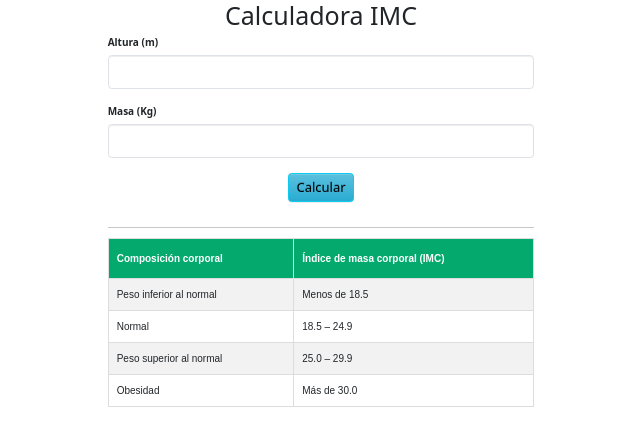
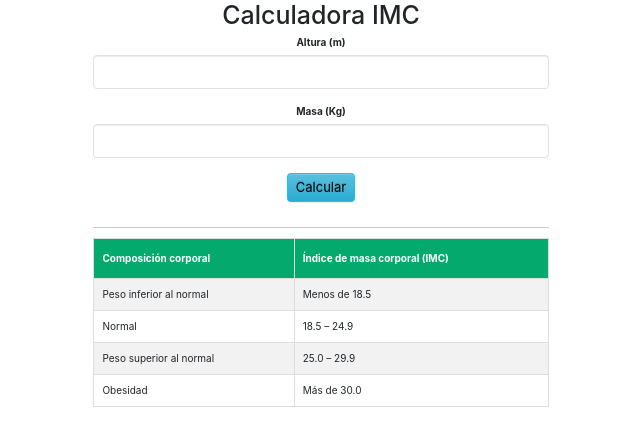
Before and after one commit to OmarAGRR/IMCalculator, a PHP site: page / in a window 1280 px wide. Shown: the top 446 px of the page, without its empty margins (319-959 px from the left). Run offline with PHP 8.4, Linux system fonts and the light colour scheme; some libraries are stand-ins or nearby versions.

Commit message:
Update index.php

```diff
--- a/index.php
+++ b/index.php
@@ -18,26 +18,26 @@
     <meta name="viewport" content="width=device-width, initial-scale=1">
 
     <style>
-      #customers {
-        font-family: Arial, Helvetica, sans-serif;
+      #IMC {
+        font-family: -apple-system, BlinkMacSystemFont, 'Segoe UI', Roboto, Oxygen, Ubuntu, Cantarell, 'Open Sans', 'Helvetica Neue', sans-serif;
         border-collapse: collapse;
         width: 100%;
       }
 
-      #customers td, #customers th {
+      #IMC td, #IMC th {
         border: 1px solid #ddd;
         padding: 8px;
       }
 
-      #customers tr:nth-child(even) {
+      #IMC tr:nth-child(even) {
         background-color: #f2f2f2;
       }
 
-      #customers tr:hover {
+      #IMC tr:hover {
         background-color: #ddd;
       }
 
-      #customers th {
+      #IMC th {
         padding-top: 12px;
         padding-bottom: 12px;
         text-align: left;
@@ -46,7 +46,7 @@
       }
 
       .form-group {
-        text-align: left;
+        text-align: center;
       }
 
       .main-div {
@@ -58,13 +58,13 @@
       @media (min-width: 992px) {
         .main-div {
           padding: 0;
-          width: 33.33333333%;
+          width: 35.555555%;
         }
       }
     </style>
   </head>
   <body>
-    <div style="text-align: center;">
+    <div style="text-align: center; font-family: -apple-system, BlinkMacSystemFont, 'Segoe UI', Roboto, Oxygen, Ubuntu, Cantarell, 'Open Sans', 'Helvetica Neue', sans-serif;">
       <h1>Calculadora IMC</h1>
 
       <div class="main-div">
@@ -126,7 +126,7 @@ EOF;
 
         <hr>
 
-        <table id="customers" style="text-align: left;">
+        <table id="IMC" style="text-align: left;">
           <tr>
             <th>Composición corporal</th>
             <th>Índice de masa corporal (IMC)</th>
```
